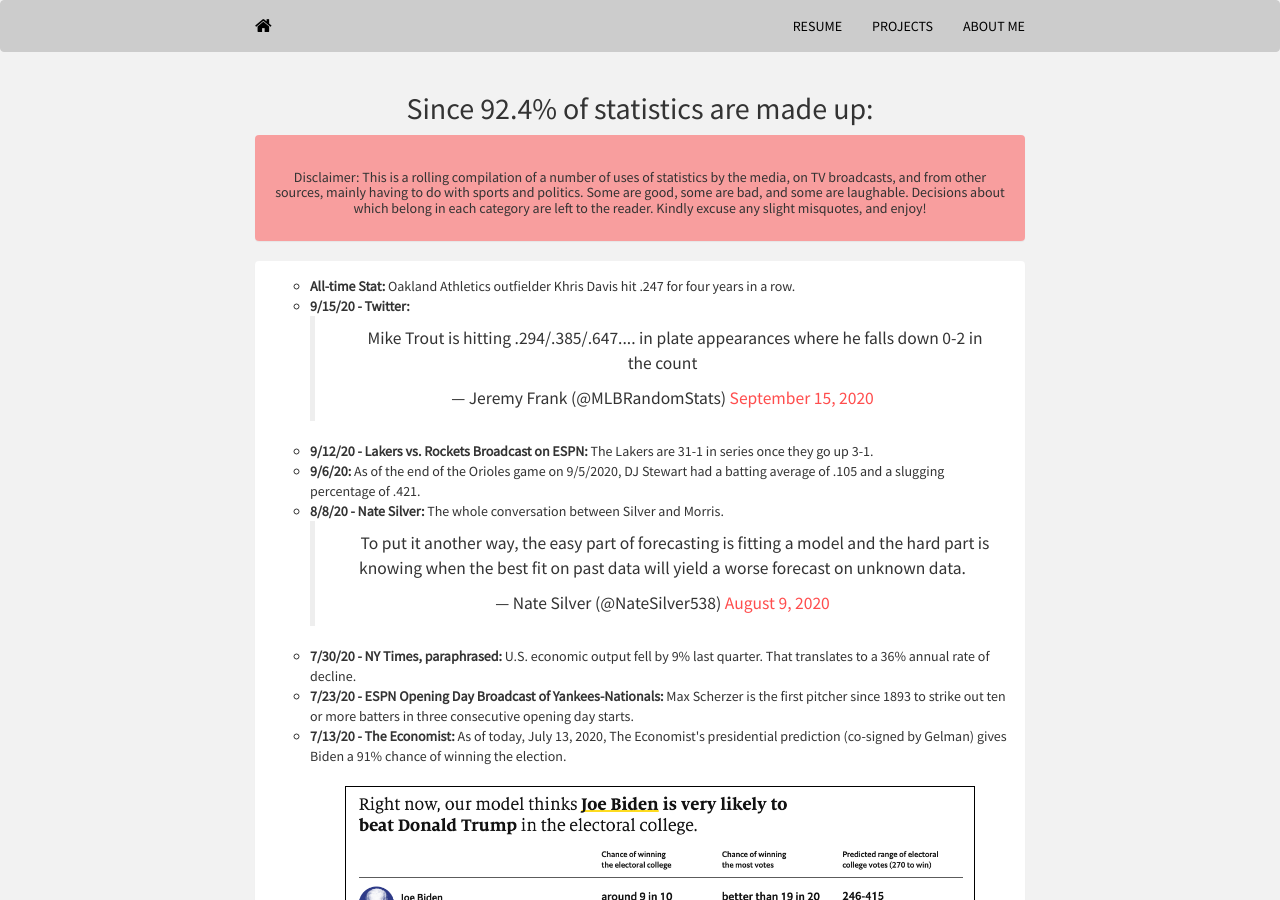
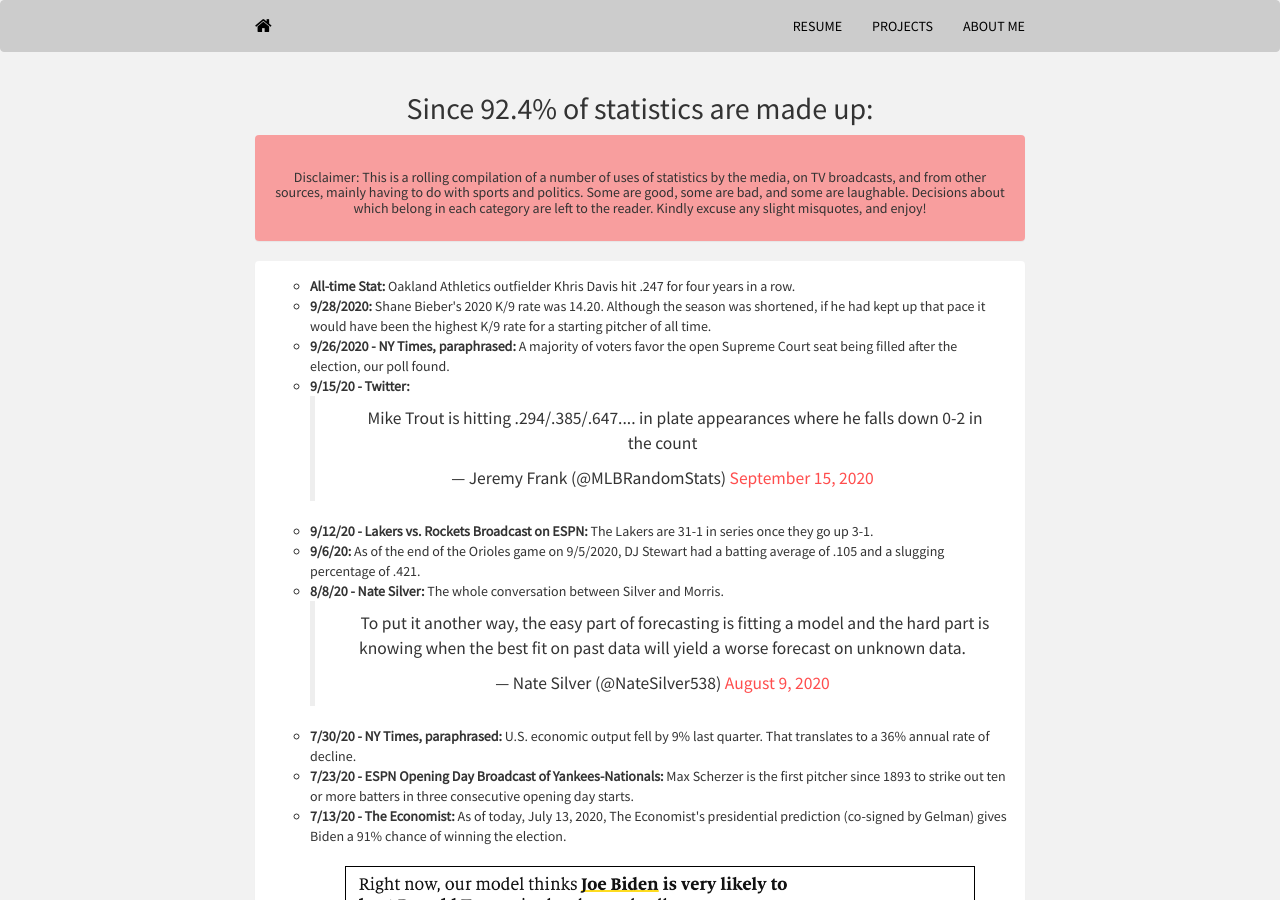
Before and after one commit to mrkaye97/mrkaye97.github.io, a Jekyll site: the page built from stats.html, in a window 1280 px wide and 900 px high. Built offline with Jekyll 4.4.1, drawn with Linux system fonts in a browser that asks for light colours; nearby versions of some CDN libraries; comment, search, counter and statistics services are not loaded.

Commit message:
Update stats.html

```diff
--- a/stats.html
+++ b/stats.html
@@ -32,6 +32,8 @@
 	    		<div class="panel-body">
 					<ul style="list-style-type:circle">
 					  <li><b>All-time Stat:</b> Oakland Athletics outfielder Khris Davis hit .247 for four years in a row.
+					  <li><b>9/28/2020:</b> Shane Bieber's 2020 K/9 rate was 14.20. Although the season was shortened, if he had kept up that pace it would have been the highest K/9 rate for a starting pitcher of all time.
+					  <li><b>9/26/2020 - NY Times, paraphrased:</b> A majority of voters favor the open Supreme Court seat being filled after the election, our poll found.
 					  <li><b>9/15/20 - Twitter:</b>
 
 					  	<center>
```
